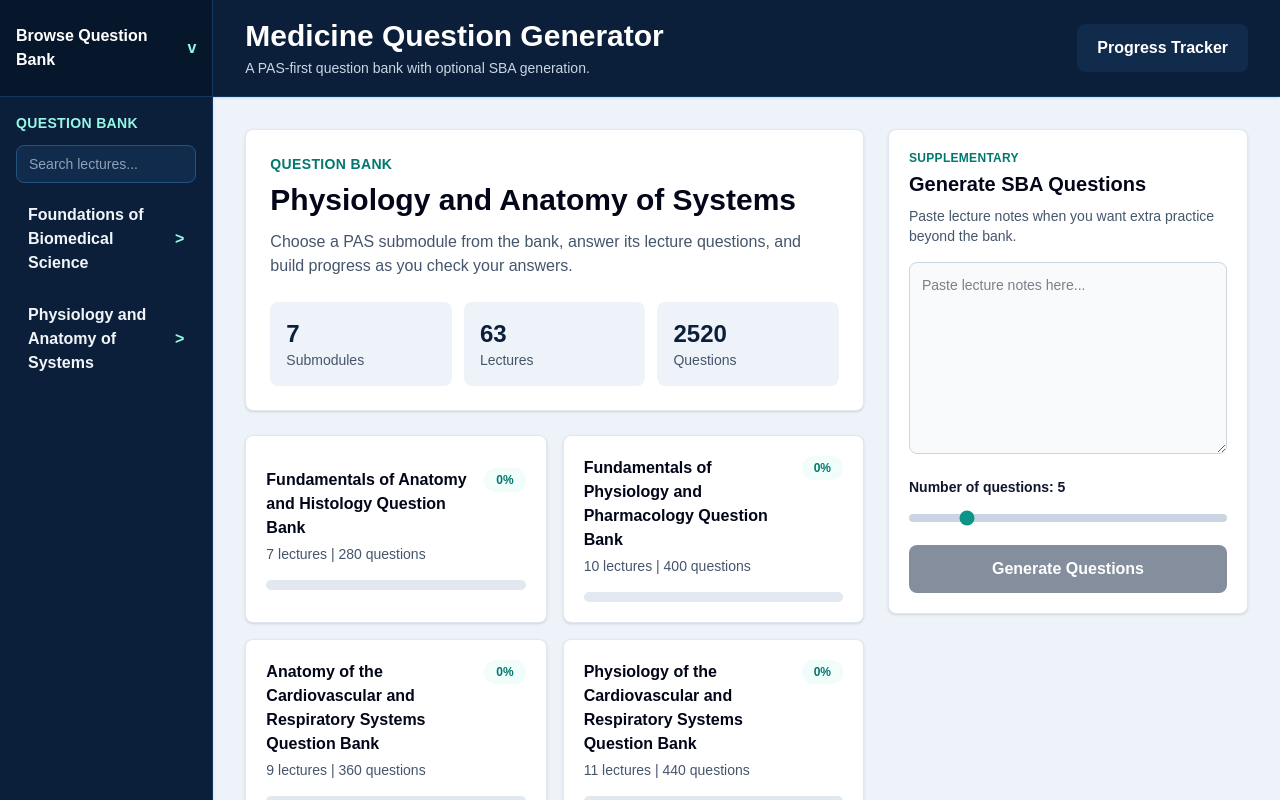
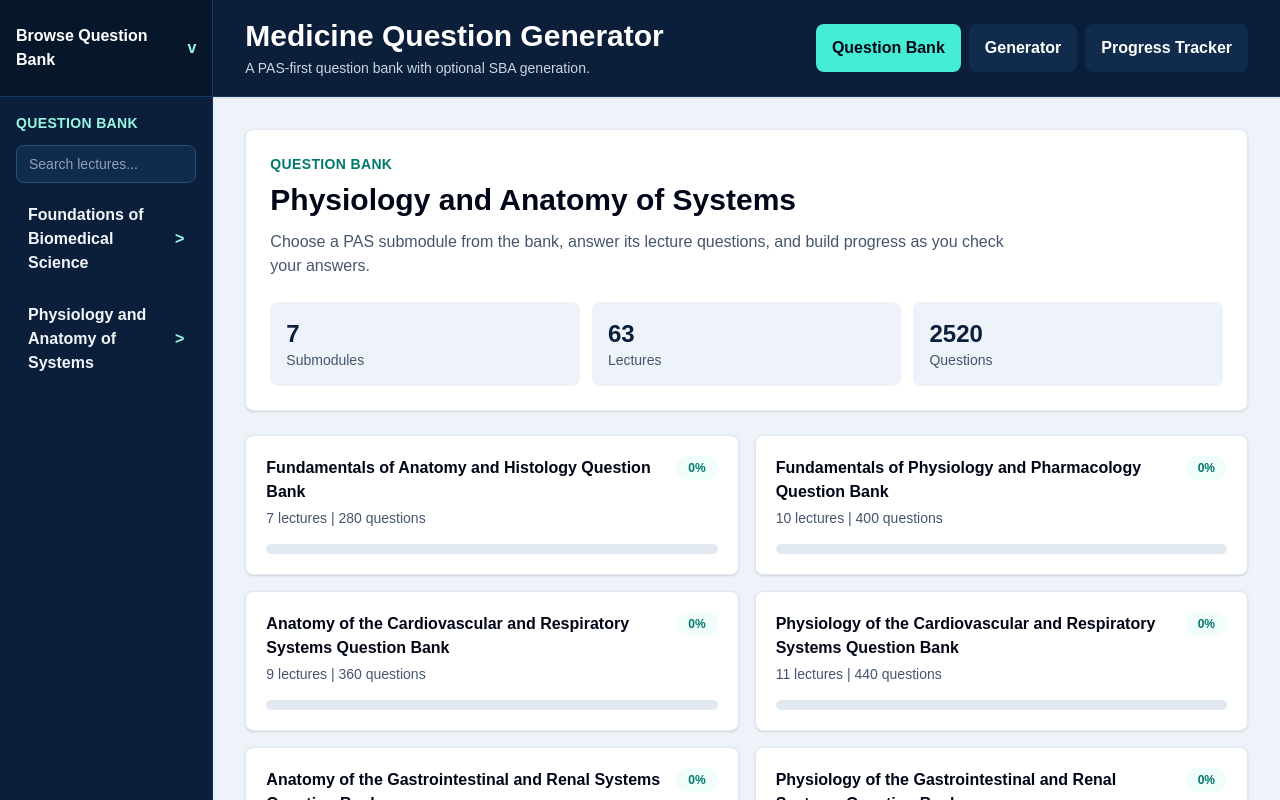
Before and after one commit to murtazasyed222-sudo/SBAgenerator, a Next.js app: page / in a window 1280 px wide. Shown: the top 800 px of the page. Built offline with nearby package versions, Linux system fonts and the light colour scheme.

Commit message:
Move generator into dedicated tab

```diff
--- a/src/app/page.tsx
+++ b/src/app/page.tsx
@@ -487,7 +487,7 @@ function isMedicalText(text: string) {
   return new Set(foundTerms).size >= 5;
 }
 
-type AppView = "question-bank" | "progress";
+type AppView = "question-bank" | "generator" | "progress";
 
 type QuestionProgress = {
   answered: number;
@@ -624,7 +624,7 @@ export default function Home() {
     setShowResults(false);
     setActiveQuestionSetId(null);
     setActiveQuestionSetTitle(null);
-    setCurrentView("question-bank");
+    setCurrentView("generator");
 
     try {
       const response = await fetch("/api/generate", {
@@ -696,6 +696,19 @@ export default function Home() {
       "physiology-and-anatomy-of-systems": true,
       [submoduleId]: true,
     });
+  }
+
+  function openGeneratorView() {
+    setCurrentView("generator");
+    setError("");
+
+    if (activeQuestionSetId) {
+      setQuestions([]);
+      setSelectedAnswers({});
+      setShowResults(false);
+      setActiveQuestionSetId(null);
+      setActiveQuestionSetTitle(null);
+    }
   }
 
   function getWrongQuestions() {
@@ -1068,28 +1081,30 @@ export default function Home() {
     );
   }
 
-  function renderGeneratorPanel() {
+  function renderGeneratorView() {
     return (
-      <div className="rounded-lg border border-slate-200 bg-white p-5 shadow-sm">
-        <p className="text-xs font-semibold uppercase tracking-wide text-teal-700">
-          Supplementary
-        </p>
-        <h2 className="mt-1 text-xl font-bold text-slate-950">
+      <section className="mx-auto max-w-5xl space-y-6">
+        <div className="rounded-lg border border-slate-200 bg-white p-6 shadow-sm">
+          <p className="text-sm font-semibold uppercase tracking-wide text-teal-700">
+            Generator
+          </p>
+          <h2 className="mt-2 text-3xl font-bold text-slate-950">
             Generate SBA Questions
           </h2>
-        <p className="mt-2 text-sm text-slate-600">
-          Paste lecture notes when you want extra practice beyond the bank.
+          <p className="mt-3 max-w-3xl text-slate-600">
+            Use this when you want extra practice beyond the permanent question
+            bank.
           </p>
 
           <textarea
             value={lectureNotes}
             onChange={(e) => setLectureNotes(e.target.value)}
-          className="mt-4 h-48 w-full rounded-lg border border-slate-300 bg-slate-50 p-3 text-sm text-slate-950 outline-none focus:border-teal-500 focus:ring-2 focus:ring-teal-500/20"
+            className="mt-6 h-72 w-full rounded-lg border border-slate-300 bg-slate-50 p-4 text-slate-950 outline-none focus:border-teal-500 focus:ring-2 focus:ring-teal-500/20"
             placeholder="Paste lecture notes here..."
           />
 
-        <div className="mt-4">
-          <label className="mb-2 block text-sm font-semibold text-slate-900">
+          <div className="mt-4 w-full max-w-xl">
+            <label className="mb-2 block font-semibold text-slate-900">
               Number of questions: {numberOfQuestions}
             </label>
 
@@ -1107,17 +1122,30 @@ export default function Home() {
           <button
             onClick={generateQuestions}
             disabled={loading || lectureNotes.trim().length === 0}
-          className="mt-4 w-full rounded-lg bg-[#0b1f3a] px-5 py-3 font-semibold text-white transition hover:bg-[#12365f] disabled:cursor-not-allowed disabled:opacity-50"
+            className="mt-5 rounded-lg bg-[#0b1f3a] px-5 py-3 font-semibold text-white transition hover:bg-[#12365f] disabled:cursor-not-allowed disabled:opacity-50"
           >
             {loading ? "Generating..." : "Generate Questions"}
           </button>
 
           {error && (
-          <p className="mt-4 rounded-lg bg-rose-50 p-3 text-sm text-rose-700">
+            <p className="mt-4 rounded-lg bg-rose-50 p-3 text-rose-700">
               {error}
             </p>
           )}
         </div>
+
+        {questions.length > 0 && !activeQuestionSetId && (
+          <section className="rounded-lg border border-slate-200 bg-white p-6 shadow-sm">
+            <p className="text-sm font-semibold uppercase tracking-wide text-teal-700">
+              Generated Practice
+            </p>
+            <h2 className="mt-1 text-2xl font-bold text-slate-950">
+              New SBA Questions
+            </h2>
+            {renderQuestionList()}
+          </section>
+        )}
+      </section>
     );
   }
 
@@ -1194,7 +1222,7 @@ export default function Home() {
 
   function renderQuestionBankHome() {
     return (
-      <div className="grid gap-6 xl:grid-cols-[minmax(0,1fr)_360px]">
+      <div className="mx-auto max-w-6xl">
         <div className="space-y-6">
           <section className="rounded-lg border border-slate-200 bg-white p-6 shadow-sm">
             <p className="text-sm font-semibold uppercase tracking-wide text-teal-700">
@@ -1292,20 +1320,7 @@ export default function Home() {
             </section>
           )}
 
-          {questions.length > 0 && !activeQuestionSetId && (
-            <section className="rounded-lg border border-slate-200 bg-white p-6 shadow-sm">
-              <p className="text-sm font-semibold uppercase tracking-wide text-teal-700">
-                Generated Practice
-              </p>
-              <h2 className="mt-1 text-2xl font-bold text-slate-950">
-                New SBA Questions
-              </h2>
-              {renderQuestionList()}
-            </section>
-          )}
-        </div>
-
-        <aside className="space-y-6">{renderGeneratorPanel()}</aside>
+        </div>
       </div>
     );
   }
@@ -1480,9 +1495,32 @@ export default function Home() {
               </p>
             </div>
 
+            <div className="flex flex-wrap gap-2">
+              <button
+                onClick={() => setCurrentView("question-bank")}
+                className={`rounded-lg px-4 py-3 text-left font-semibold transition ${
+                  currentView === "question-bank"
+                    ? "bg-teal-300 text-slate-950"
+                    : "bg-[#102b4c] text-white hover:bg-[#173b66]"
+                }`}
+              >
+                Question Bank
+              </button>
+
+              <button
+                onClick={openGeneratorView}
+                className={`rounded-lg px-4 py-3 text-left font-semibold transition ${
+                  currentView === "generator"
+                    ? "bg-teal-300 text-slate-950"
+                    : "bg-[#102b4c] text-white hover:bg-[#173b66]"
+                }`}
+              >
+                Generator
+              </button>
+
               <button
                 onClick={() => setCurrentView("progress")}
-              className={`rounded-lg px-5 py-3 text-left font-semibold transition ${
+                className={`rounded-lg px-4 py-3 text-left font-semibold transition ${
                   currentView === "progress"
                     ? "bg-teal-300 text-slate-950"
                     : "bg-[#102b4c] text-white hover:bg-[#173b66]"
@@ -1490,6 +1528,7 @@ export default function Home() {
               >
                 Progress Tracker
               </button>
+            </div>
           </div>
         </div>
       </header>
@@ -1526,6 +1565,8 @@ export default function Home() {
         <section className="flex-1 p-4 sm:p-8">
           {currentView === "progress"
             ? renderProgressTracker()
+            : currentView === "generator"
+              ? renderGeneratorView()
               : activeQuestionSetId
                 ? renderActiveQuestionSet()
                 : renderQuestionBankHome()}
```
Lines whose indentation alone changed are shown as unchanged.
